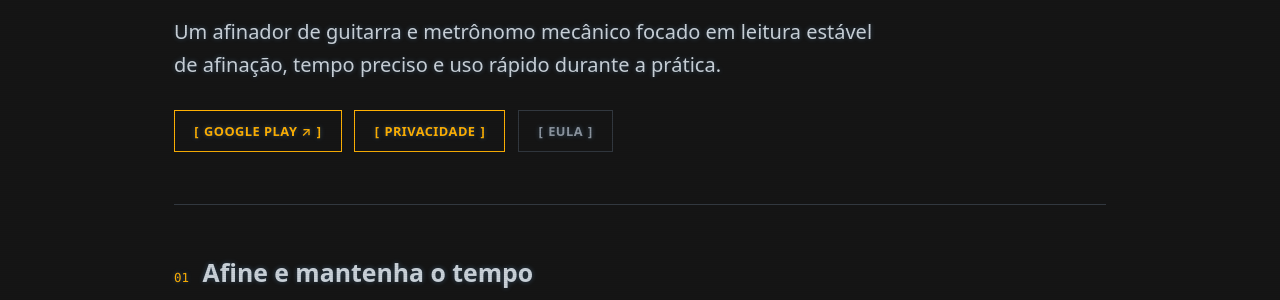
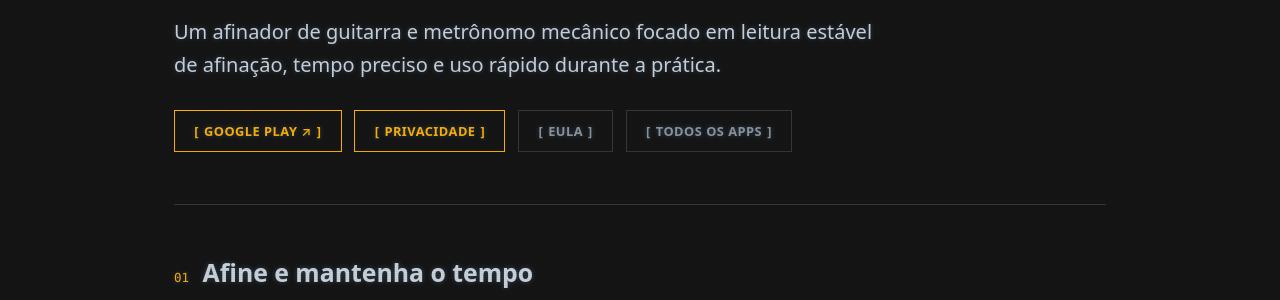
Before and after one commit to MOTHblank/mothblank.github.io, a Jekyll site: the page built from pt-BR/hestia-tuner.html, in a window 1280 px wide and 1400 px high, scrolled down 248 px. Shown: the part 138-438 px from the top of the window. Built offline with Jekyll 4.4.1, drawn with Linux system fonts in a browser that asks for light colours; some of the changed text lies outside the part shown.

Commit message:
Use app manifest on pt-BR/hestia-tuner.html

```diff
--- a/pt-BR/hestia-tuner.html
+++ b/pt-BR/hestia-tuner.html
@@ -15,7 +16,7 @@
     <div class="product-kicker hestia-accent">UTILITÁRIO ANDROID · PRODUÇÃO</div>
     <h1>Hestia Tuner</h1>
     <p class="product-lede">Um afinador de guitarra e metrônomo mecânico focado em leitura estável de afinação, tempo preciso e uso rápido durante a prática.</p>
-    <div class="product-actions"><a href="https://play.google.com/store/apps/details?id=com.mothblank.hestiatuner" class="btn btn-store btn-store-amber" target="_blank" rel="noopener noreferrer">Google Play ↗</a><a href="/pt-BR/privacy-hestia.html" class="btn btn-hestia">Privacidade</a><a href="/pt-BR/eula-hestia.html" class="btn btn-secondary">EULA</a></div>
+    {% include product-actions.html lang=page.lang %}
 </section>
 <section class="product-section">
     <div class="section-heading hestia-heading"><span>01</span><h2>Afine e mantenha o tempo</h2></div>
@@ -34,6 +35,6 @@
 <section class="product-section">
     <div class="section-heading hestia-heading"><span>03</span><h2>Políticas</h2></div>
     <p>Hestia Tuner possui páginas próprias de privacidade e licença para a versão Android em produção.</p>
-    <div class="product-actions"><a href="/pt-BR/privacy-hestia.html" class="text-cta hestia-text-cta">Política de Privacidade →</a><a href="/pt-BR/eula-hestia.html" class="text-cta hestia-text-cta">EULA →</a></div>
+    {% include product-policy-links.html lang=page.lang %}
 </section>
 </main>
```
Also changed, not shown: other parts of pt-BR/hestia-tuner.html (+1 -0 lines).
